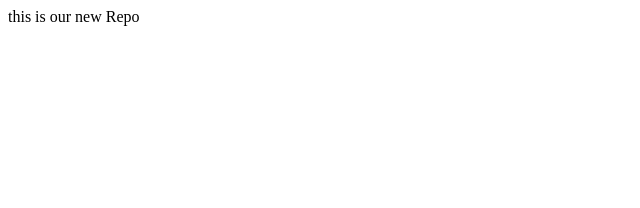
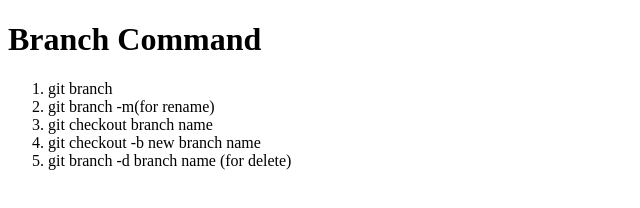
Before and after one commit to AirinNila/LocalRepo, a plain HTML site: page index.html in a window 1280 px wide. Shown: the whole page, without its empty margins (0-640 px from the left). Drawn offline with Linux system fonts and the light colour scheme.

Commit message:
writing git branch command

```diff
--- a/index.css
+++ b/index.css
@@ -1,3 +1,3 @@
-p{
+h1{
     color: blue;
 }
--- a/index.html
+++ b/index.html
@@ -1 +1,18 @@
-<p>this is our new Repo</p>
+<!DOCTYPE html>
+<html lang="en">
+<head>
+    <meta charset="UTF-8">
+    <meta name="viewport" content="width=device-width, initial-scale=1.0">
+    <title>Learning Branch</title>
+</head>
+<body>
+    <h1>Branch Command</h1>
+    <ol>
+        <li>git branch</li>
+        <li>git branch -m(for rename)</li>
+        <li>git checkout branch name</li>
+        <li>git checkout -b new branch name</li>
+        <li>git branch -d branch name (for delete)</li>
+    </ol>
+</body>
+</html>
```
